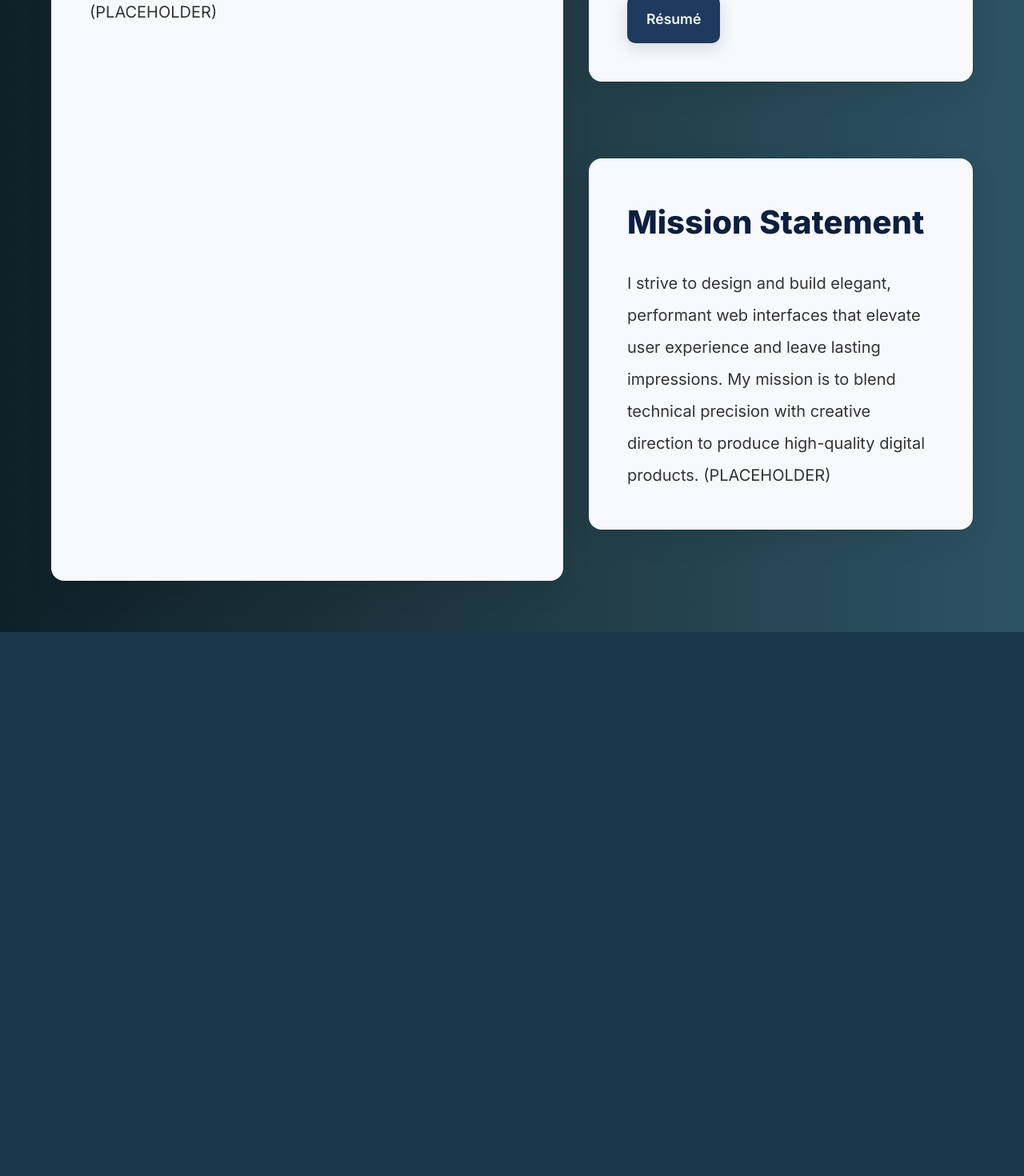
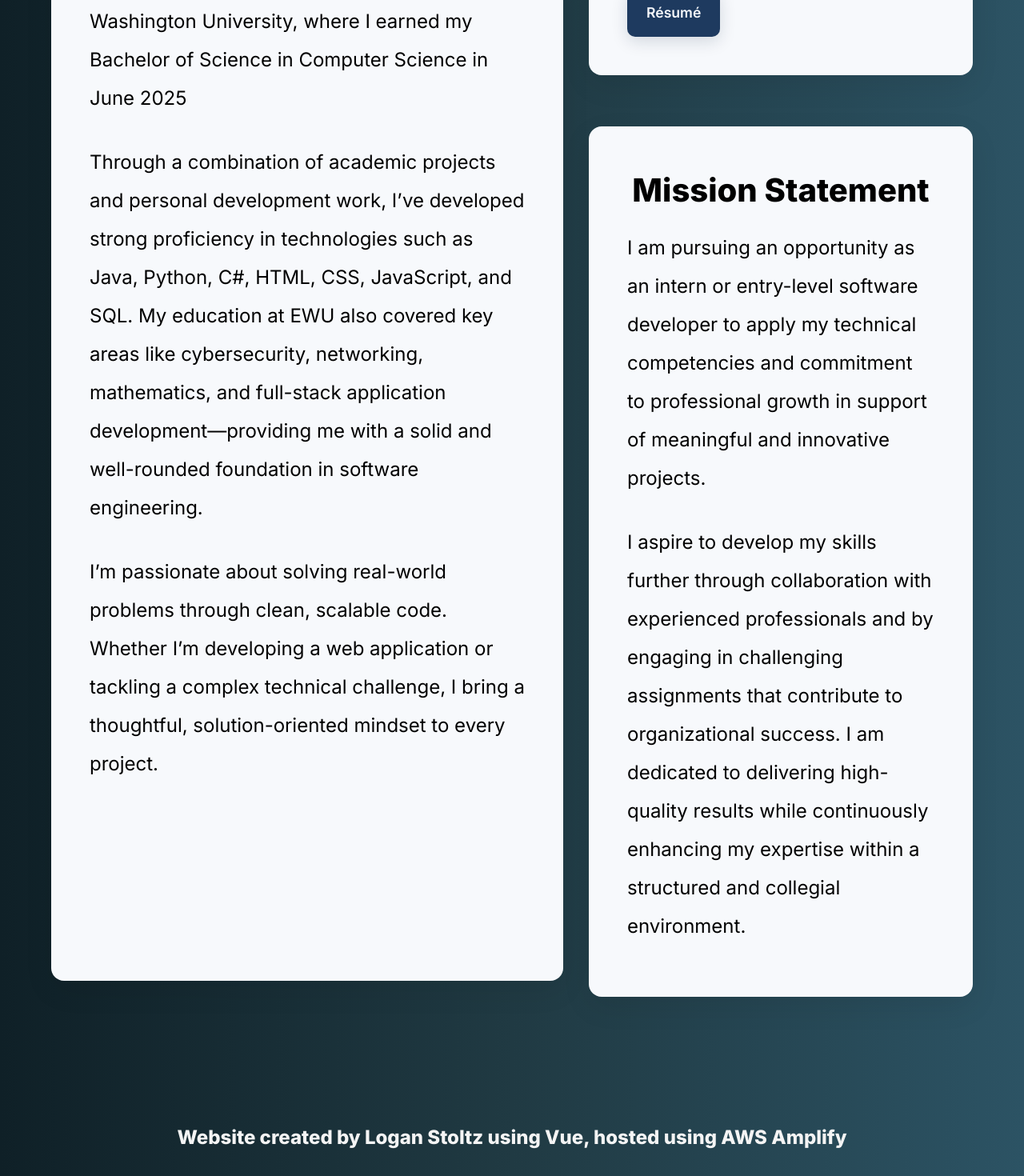
Before and after one commit to LoganStoltz/Vue-Portfolio, a Vue app: page / in a window 1280 px wide. Shown: the part 1181-2651 px from the top of the page at 80% size. Before the commit the page ends 1971 px from the top, so only its background shows below. Built offline with nearby package versions, Linux system fonts and the light colour scheme.

Commit message:
Update to Home pages information and display

```diff
--- a/src/App.vue
+++ b/src/App.vue
@@ -2,17 +2,20 @@
   <div id="app">
     <Header />
     <router-view />
+    <Footer />
   </div>
 </template>
 
 <script lang="js">
 import { defineComponent } from 'vue';
 import Header from './components/Header.vue';
+import Footer from './components/Footer.vue';
 
 export default defineComponent({
   name: 'App',
   components: {
-    Header
+    Header,
+    Footer
   },
   data() {
     return {
--- /dev/null
+++ b/src/components/Footer.vue
@@ -0,0 +1,45 @@
+<template>
+  <footer class="footer">
+    <p>Website created by Logan Stoltz using Vue, hosted using AWS Amplify</p>
+  </footer>
+</template>
+
+<script lang="js">
+export default {
+
+}
+</script>
+
+<style scoped>
+@import url('https://fonts.googleapis.com/css2?family=Inter:wght@400;600;800&display=swap');
+
+.footer {
+    font-family: 'Inter', sans-serif;
+    background: linear-gradient(to right, #0f2027, #203a43, #2c5364);
+    position: relative;
+    width: 100%;
+    height: 6rem;
+    display: flex;
+    flex-direction: column;
+    justify-content: center;
+    align-items: center;
+    z-index: 1000;
+}
+
+p {
+    color: #f4f4f4;
+    font-size: x-large;
+    font-weight: bold;
+    line-height: 1.7;
+}
+
+@media (max-width: 768px) {
+  .footer {
+    padding: 0rem;
+  }
+
+  p {
+    font-size: small;
+  }
+}
+</style>
--- a/src/components/Header.vue
+++ b/src/components/Header.vue
@@ -35,6 +35,8 @@ export default defineComponent({
 
 
 <style scoped>
+@import url('https://fonts.googleapis.com/css2?family=Inter:wght@400;600;800&display=swap');
+
 
 /* MAIN HEADER SECTION */
 .header {
--- a/src/components/Home.vue
+++ b/src/components/Home.vue
@@ -13,10 +13,9 @@
       <!-- LEFT: Large "About Me" -->
       <div class="section about">
         <h2>About Me</h2>
-        <p>
-          I’m a frontend developer with a passion for minimalist design, UX accessibility, and
-          performance optimization. (PLACEHOLDER)
-        </p>
+        <p>My name is Logan Stoltz. I'm a Software Developer and a recent graduate from Eastern Washington University, where I earned my Bachelor of Science in Computer Science in June 2025</p>
+        <p>Through a combination of academic projects and personal development work, I’ve developed strong proficiency in technologies such as Java, Python, C#, HTML, CSS, JavaScript, and SQL. My education at EWU also covered key areas like cybersecurity, networking, mathematics, and full-stack application development—providing me with a solid and well-rounded foundation in software engineering.</p>
+        <p>I’m passionate about solving real-world problems through clean, scalable code. Whether I’m developing a web application or tackling a complex technical challenge, I bring a thoughtful, solution-oriented mindset to every project.</p>
       </div>
 
       <!-- RIGHT: Two stacked sections -->
@@ -33,11 +32,8 @@
 
         <div class="section mission">
           <h2>Mission Statement</h2>
-          <p>
-            I strive to design and build elegant, performant web interfaces that elevate user
-            experience and leave lasting impressions. My mission is to blend technical precision with
-            creative direction to produce high-quality digital products. (PLACEHOLDER)
-          </p>
+          <p>I am pursuing an opportunity as an intern or entry-level software developer to apply my technical competencies and commitment to professional growth in support of meaningful and innovative projects.</p>
+          <p>I aspire to develop my skills further through collaboration with experienced professionals and by engaging in challenging assignments that contribute to organizational success. I am dedicated to delivering high-quality results while continuously enhancing my expertise within a structured and collegial environment.</p>
         </div>
       </div>
     </div>
@@ -116,15 +112,17 @@ export default defineComponent({
 
 .section h2 {
   font-size: 2.5rem;
-  color: #0B1F3F;
-  margin-bottom: 1.5rem;
+  color: #000000;
   font-weight: 800;
+  text-align: center;
 }
 
 .section p {
-  font-size: 1.25rem;
-  color: #333;
+  font-size: 1.5rem;
+  color: #000000;
   line-height: 2;
+  padding-top: 1rem;
+  padding-bottom: 1rem;
 }
 
 /* LINK BUTTONS */
@@ -165,12 +163,11 @@ export default defineComponent({
 .side-stack {
   display: flex;
   flex-direction: column;
-  gap: 2rem;
 }
 
 /* SPECIAL HEIGHT FOR VISUAL BALANCE */
 .about {
-  height: 100%;
+  height: 94.5%;
 }
 
 .connect,
```
